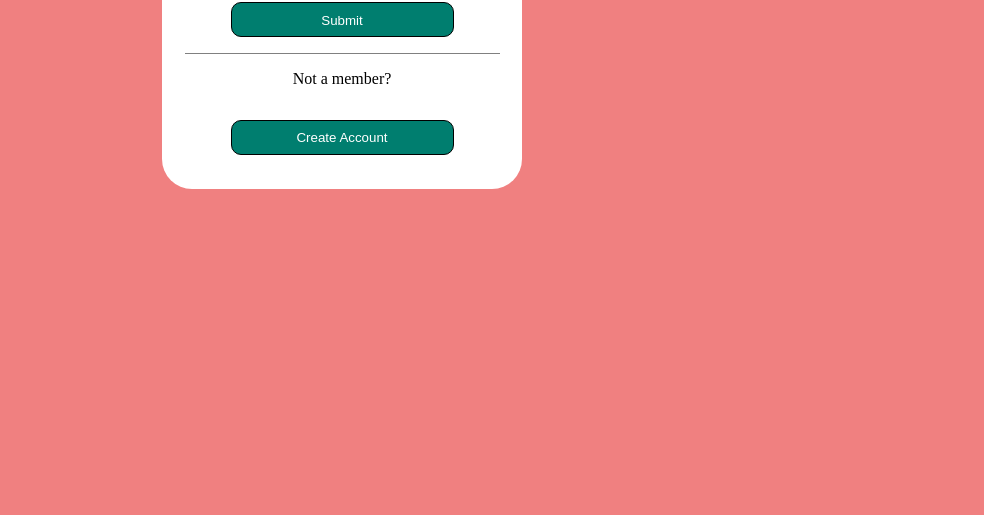
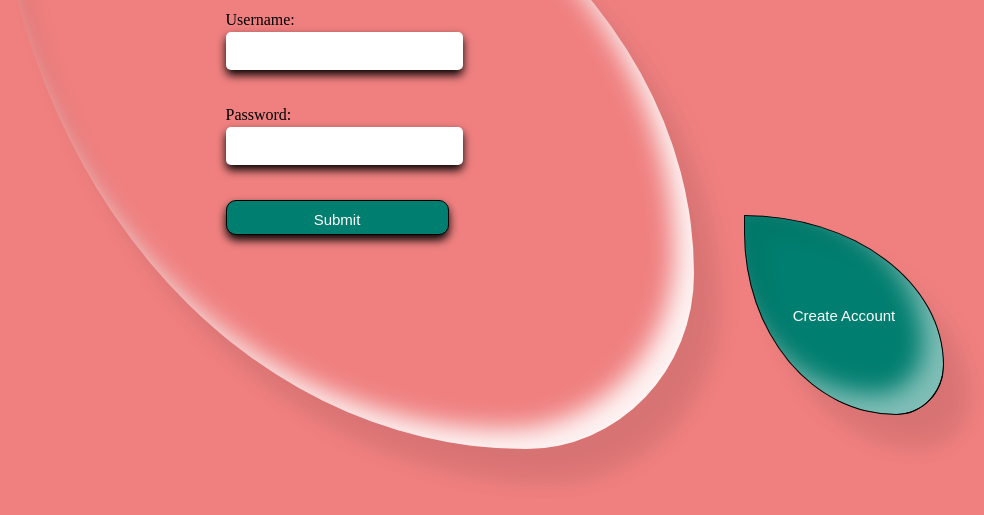
Before and after one commit to mattzou1/Digital-Planner, a website: page views/login_or_signup.html in a window 1280 px wide. Shown: the part 301-816 px from the top of the page, without its empty margins (296-1280 px from the left). Drawn offline with Linux system fonts and the light colour scheme; files that its build step writes are made by us from their sources; files whose address does not match are found by name.

Commit message:
styling updates

```diff
--- a/public/css/login_or_signup.css
+++ b/public/css/login_or_signup.css
@@ -4,6 +4,11 @@ body{
     --buttons:#007E6F;
 
     background-color: var(--background-color);
+
+    display: flex;
+    justify-content: center;
+    align-items: center;
+    min-height: 100vh;
 }
 
 body.dark{
@@ -17,20 +22,32 @@ p > label{
 }
 
 #container{
-    margin: 30px 10px 10px 450px; /* top, right, bottom, left*/
-
-    display:flex;
+    position: relative;
+    display: flex;
     align-items: center;
     flex-direction: column;
-    width: 350px;
-    height: 450px;
     justify-content: center;
-
-    border-radius: 30px;
-    padding: 5px;
-    background-color: white;
 }
 
+#container #drop {
+    position: relative;
+    width: 700px;
+    height: 700px;
+    box-shadow: inset 20px 20px 20px rgba(0,0,0,0.05),
+    25px 35px 20px rgba(0,0,0,0.05),
+    25px 30px 30px rgba(0,0,0,0.05),
+    inset -20px -20px 25px rgba(255,255,255,0.9);
+    transition: 0.5s;
+    display: flex;
+    justify-content: center;
+    align-items: center;
+    border-radius: 0% 100% 24% 76% / 9% 75% 25% 91%;
+    flex-direction: column;
+}
+
+#container #drop:hover {
+    border-radius: 20%;
+}
 form{
     /* border: 1px solid pink;*/
     text-align:center;
@@ -43,9 +60,11 @@ h1{
     text-align:center;
     background-color: var(--buttons);
     color: white;
-    width: 300px;
+    width: 250px;
     margin-top: 0px;
     margin-bottom: 10px;
+    border-radius: 5px;
+    box-shadow: 0 5px 10px rgba(0, 0, 0, 1.0);
 }
 
 input{
@@ -63,6 +82,19 @@ input{
 #userInput{
     display:flex;
     flex-direction: column;
+    border-radius: 20px;
+}
+
+#userInput input {
+    border: none;
+    outline: none;
+    background: transparent;
+    width: 100%;
+    font-size: 1em;
+    padding: 10px 15px;
+    border-radius: 5px;
+    box-shadow: 0 5px 10px rgba(0, 0, 0, 1.0);
+    background-color: rgb(255, 255, 255);
 }
 
 input[type=password]{
@@ -87,15 +119,29 @@ input[type=text]{
     background-color: var(--buttons);
     color: white;
     border: 1px black solid;
+    box-shadow: 0 5px 10px rgba(0, 0, 0, 1.0);
+    font-size: 15px;
 }
 
 #signup{
-    border-radius: 10px;
-    width: 223px;
-    height: 35px;
+    border-radius: 0% 100% 24% 76% / 9% 75% 25% 91%;
+    width: 200px;
+    height: 200px;
     border: 1px black solid;
     background-color: var(--buttons);
     color: white;
+
+    position: absolute;
+    right: -250px;
+    bottom: 50px;
+
+    box-shadow: inset 20px 20px 20px rgba(0,0,0,0.05),
+    25px 35px 20px rgba(0,0,0,0.05),
+    25px 30px 30px rgba(0,0,0,0.05),
+    inset -20px -20px 25px rgba(255,255,255,0.5);
+
+    transition: 0.5s;
+    font-size: 15px;
 }
 
 #submit:hover{
@@ -110,14 +156,14 @@ input[type=text]{
 	box-shadow: 0 5px 10px rgba(0, 0, 0, 1.0);
 }
 
-#signDiv{
+/* #signDiv{
     display:flex;
     flex-direction: column;
     border-top: 1px solid grey;
-    width: 90%;
+    width: 70%;
     justify-content: center;
     text-align:center;
-}
+} */
 
 /*
 #container {
--- a/public/css/signup.css
+++ b/public/css/signup.css
@@ -4,6 +4,10 @@ body{
 
     background-color: var(--background-color);
 
+    display: flex;
+    justify-content: center;
+    align-items: center;
+    min-height: 100vh;
 }
 
 body.dark{
@@ -12,19 +16,32 @@ body.dark{
 }
 
 #container{
-    margin: 30px 10px 10px 450px; /* top, right, bottom, left*/
+    position: relative;
     display: flex;
     align-items: center;
     flex-direction: column;
-    width: 350px;
-    height: 500px;
     justify-content: center;
-
-    border-radius: 30px;
-    padding: 5px;
-    background-color: white;
 }
 
+#container #drop {
+    position: relative;
+    width: 700px;
+    height: 700px;
+    box-shadow: inset 20px 20px 20px rgba(0,0,0,0.05),
+    25px 35px 20px rgba(0,0,0,0.05),
+    25px 30px 30px rgba(0,0,0,0.05),
+    inset -20px -20px 25px rgba(255,255,255,0.9);
+    transition: 0.5s;
+    display: flex;
+    justify-content: center;
+    align-items: center;
+    border-radius: 36% 64% 46% 54% / 44% 39% 61% 56% ;
+    flex-direction: column;
+}
+
+#container #drop:hover {
+    border-radius: 20%;
+}
 
 h1{
     text-align:center;
@@ -33,6 +50,20 @@ h1{
     width: 300px;
     margin-top: 0px;
     margin-bottom: 10px;
+    border-radius: 5px;
+    box-shadow: 0 5px 10px rgba(0, 0, 0, 1.0);
+}
+
+#textForms input {
+    border: none;
+    outline: none;
+    background: transparent;
+    width: 100%;
+    font-size: 1em;
+    padding: 10px 15px;
+    border-radius: 5px;
+    box-shadow: 0 5px 10px rgba(0, 0, 0, 1.0);
+    background-color: rgb(255, 255, 255);
 }
 
 input{
@@ -70,6 +101,8 @@ input[type=text]{
     margin-top: 10%;
     width: 240px;
     height: 35px;
+    box-shadow: 0 5px 10px rgba(0, 0, 0, 1.0);
+    font-size: 15px;
   }
 
   #createAccount:hover{
--- a/views/login_or_signup.html
+++ b/views/login_or_signup.html
@@ -11,6 +11,7 @@
 </head>
 <body>
     <div id="container">
+        <div id="drop">
         <h1>Login</h1>
         <div>
         <!-- Form for user to log into Digital Planner -->
@@ -34,18 +35,14 @@
             </p>
 
         </div>
-
-        <div id="signDiv">
-           <p>Not a member?</p>
-            <p>
-                <!-- Button takes user to Sign Up page so they can create account -->
-                <a href="/signup"><button type="button" id="signup">Create Account</button></a>
-            </p>
+        <!-- </form> Form ends here -->
         </div>
-
-        <!-- </form> Form ends here -->
-
+    <div id="signDiv">
+         <p>
+             <!-- Button takes user to Sign Up page so they can create account -->
+             <a href="/signup"><button type="button" id="signup">Create Account</button></a>
+         </p>
+     </div>
     </div>
-</div>
 </body>
 </html>
```
Also changed, not shown: views/signup.html (+3 -2 lines).
